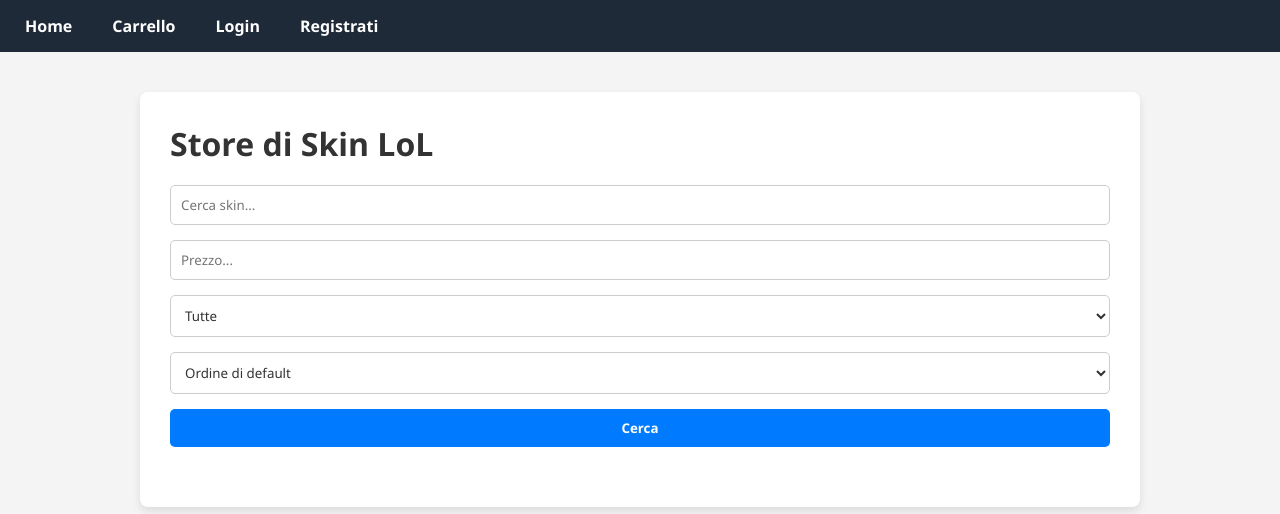
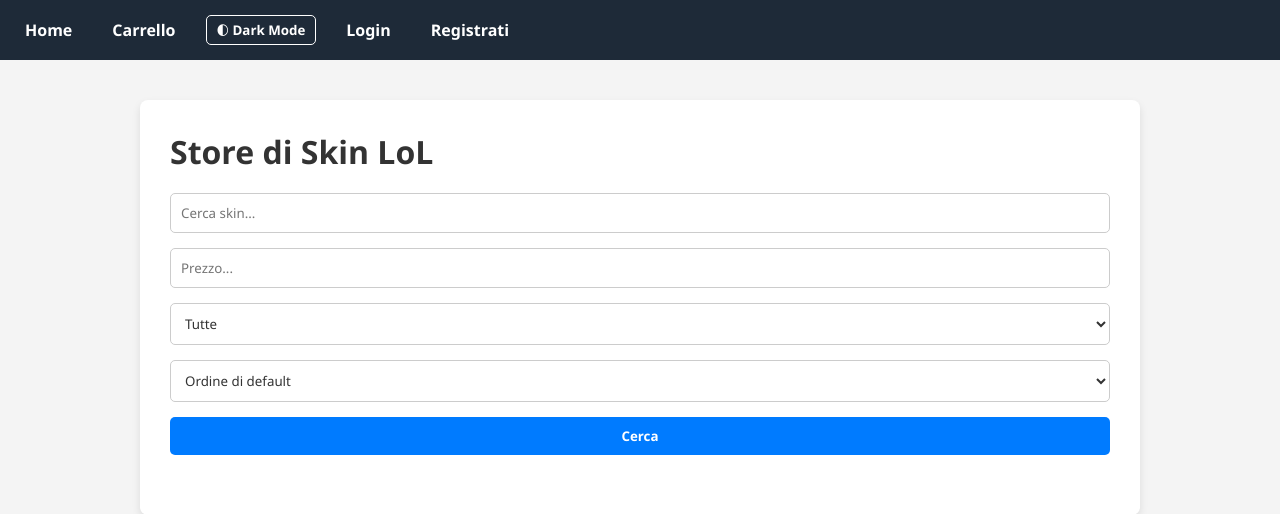
Before and after one commit to ErikCoraz/store_skin, a PHP site: page / in a window 1280 px wide. Shown: the top 514 px of the page. Run offline with PHP 8.4, Linux system fonts and the light colour scheme; data that the repository does not hold is empty.

Commit message:
dark mode button

```diff
--- a/index.php
+++ b/index.php
@@ -120,6 +120,7 @@
     <ul>
         <li><a href="index.php">Home</a></li>
         <li><a href="cart.php">Carrello</a></li>
+        <li><button id="toggle-dark">🌓 Dark Mode</button></li>
 
         <?php if (!isLoggedIn()): ?>
             <li><a href="login.php">Login</a></li>
@@ -176,5 +177,6 @@
             <?php endforeach; ?>
         </div>
     </main>
+<script src="assets/js/dark-mode.js"></script>
 </body>
 </html>
--- a/login.php
+++ b/login.php
@@ -66,6 +66,7 @@
     <nav>
         <ul>
             <li><a href="index.php">Home</a></li>
+            <li><button id="toggle-dark">🌓 Dark Mode</button></li>
         </ul>
     </nav>
     <div class="login-container">
@@ -88,5 +89,6 @@
         </form>
         <p>Non hai un account? <a href="register.php">Registrati</a></p>
     </div>
+<script src="assets/js/dark-mode.js"></script>
 </body>
 </html>
--- a/register.php
+++ b/register.php
@@ -7,7 +7,7 @@
     $password = $_POST["password"];
     $confirm_password = $_POST["confirm_password"];
 
-    if (empty($username)  empty($password)  empty($confirm_password)) {              // Verifica che tutti i campi siano stati compilati (non siano vuoti)
+    if (empty($username) || empty($password) || empty($confirm_password)) {              // Verifica che tutti i campi siano stati compilati (non siano vuoti)
         $errore = "Tutti i campi sono obbligatori.";
     } elseif ($password !== $confirm_password) {                                   // Verifica che le password coincidano
         $errore = "Le password non coincidono.";
```
